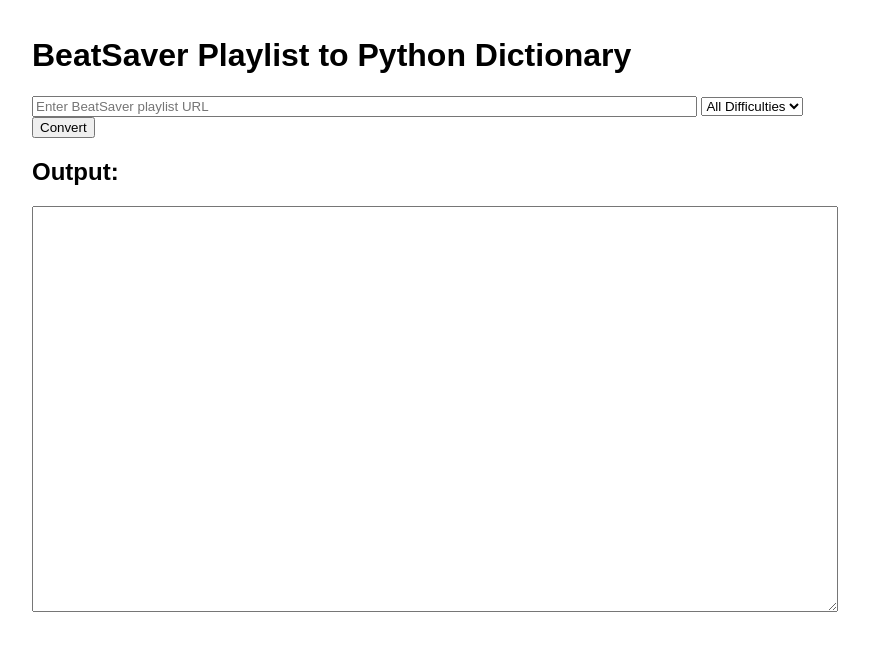
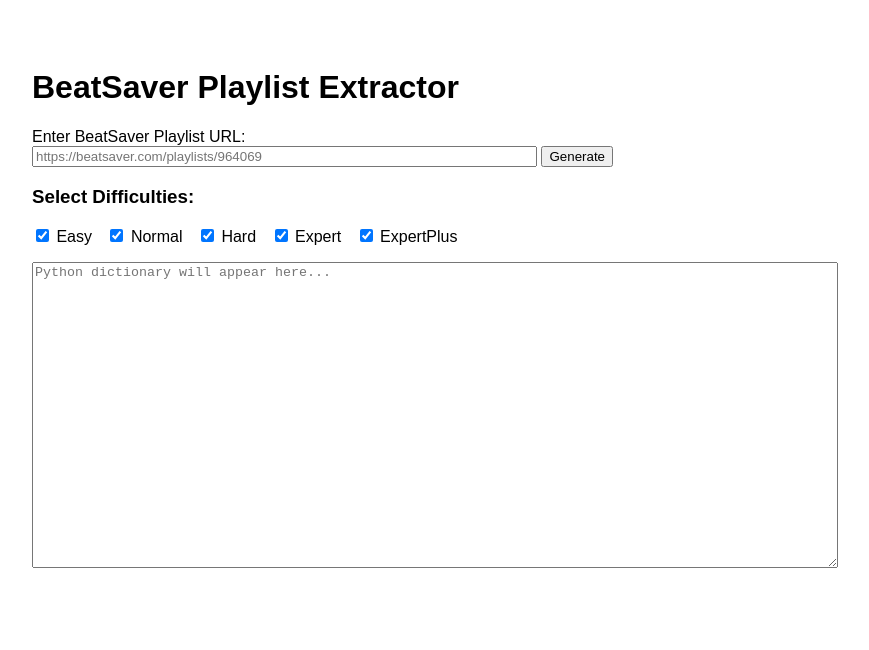
Before and after one commit to nJoyTJ/BSPlaylistext, a plain HTML site: page index.html in a window 1280 px wide. Shown: the whole page, without its empty margins (208-1077 px from the left). Drawn offline with Linux system fonts and the light colour scheme.

Commit message:
Update index.html

```diff
--- a/index.html
+++ b/index.html
@@ -1,122 +1,109 @@
 <!DOCTYPE html>
 <html lang="en">
 <head>
-  <meta charset="UTF-8">
-  <title>BeatSaver Playlist Parser</title>
+  <meta charset="UTF-8" />
+  <title>BeatSaver Playlist Extractor</title>
   <style>
-    body { font-family: Arial, sans-serif; max-width: 800px; margin: auto; padding: 1rem; }
-    textarea { width: 100%; height: 400px; font-family: monospace; }
+    body {
+      font-family: sans-serif;
+      max-width: 800px;
+      margin: 2rem auto;
+      padding: 1rem;
+    }
+    label {
+      margin-right: 10px;
+    }
+    textarea {
+      width: 100%;
+      height: 300px;
+      margin-top: 1rem;
+      font-family: monospace;
+    }
   </style>
 </head>
 <body>
-  <h1>BeatSaver Playlist to Python Dictionary</h1>
-  <input id="playlistUrl" type="text" placeholder="Enter BeatSaver playlist URL" size="80" />
+  <h1>BeatSaver Playlist Extractor</h1>
+  <label for="playlistUrl">Enter BeatSaver Playlist URL:</label><br>
+  <input type="text" id="playlistUrl" placeholder="https://beatsaver.com/playlists/964069" size="60" />
+  <button onclick="fetchPlaylist()">Generate</button>
 
-  <select id="difficultyFilter">
-  <option value="All">All Difficulties</option>
-  <option value="Easy">Easy</option>
-  <option value="Normal">Normal</option>
-  <option value="Hard">Hard</option>
-  <option value="Expert">Expert</option>
-  <option value="ExpertPlus">ExpertPlus</option>
-  </select>
+  <h3>Select Difficulties:</h3>
+  <div id="difficultyFilter">
+    <label><input type="checkbox" value="Easy" checked> Easy</label>
+    <label><input type="checkbox" value="Normal" checked> Normal</label>
+    <label><input type="checkbox" value="Hard" checked> Hard</label>
+    <label><input type="checkbox" value="Expert" checked> Expert</label>
+    <label><input type="checkbox" value="ExpertPlus" checked> ExpertPlus</label>
+  </div>
 
-  <button onclick="fetchPlaylist()">Convert</button>
-  <h2>Output:</h2>
-  <textarea id="output" readonly></textarea>
+  <textarea id="output" readonly placeholder="Python dictionary will appear here..."></textarea>
 
   <script>
-  async function fetchPlaylist() {
-    const input = document.getElementById("playlistUrl").value.trim();
-    const match = input.match(/\/playlists\/([^/]+)/);
-    if (!match) {
-      alert("Invalid URL");
-      return;
-    }
+    async function fetchPlaylist() {
+      const urlInput = document.getElementById('playlistUrl').value.trim();
+      const output = document.getElementById('output');
+      output.value = 'Fetching...';
 
-    const playlistId = match[1];
-    const outputBox = document.getElementById("output");
-    outputBox.value = "Loading...";
-
-    let page = 0;
-    let allMaps = [];
-    let playlistName = "";
-
-    try {
-      while (true) {
-        const apiUrl = `https://api.beatsaver.com/playlists/id/${playlistId}/${page}`;
-        const response = await fetch(apiUrl);
-        if (!response.ok) break;
-
-        const data = await response.json();
-        if (page === 0 && data.playlist?.name) {
-          playlistName = data.playlist.name;
-        }
-
-        const maps = data.maps || [];
-        if (maps.length === 0) break;
-
-        allMaps.push(...maps);
-        page++;
-      }
-
-      if (allMaps.length === 0) {
-        outputBox.value = "default_songs = {}";
+      const playlistIdMatch = urlInput.match(/playlists\/(\d+)/);
+      if (!playlistIdMatch) {
+        output.value = 'Invalid playlist URL.';
         return;
       }
 
-      const lines = ['default_songs = {'];
+      const playlistId = playlistIdMatch[1];
+      const selectedDifficulties = Array.from(document.querySelectorAll('#difficultyFilter input[type="checkbox"]'))
+        .filter(cb => cb.checked)
+        .map(cb => cb.value);
 
-      const selectedDifficulty = document.getElementById("difficultyFilter").value;
+      try {
+        const res = await fetch(`https://api.beatsaver.com/playlists/id/${playlistId}/0`);
+        const data = await res.json();
 
-      for (const mapEntry of allMaps) {
-        const map = mapEntry.map || {};
-        const metadata = map.metadata || {};
-        const songTitle = `${metadata.songAuthorName || "Unknown Artist"} - ${metadata.songName || "Unknown Title"}`;
-        const baseTitle = `[${playlistName || "Playlist"}] ${songTitle}`;
+        const songs = data.maps;
+        const songDict = {};
 
-        const versions = map.versions || [];
-        if (versions.length === 0) continue;
+        for (const song of songs) {
+          const map = song.map;
+          const version = map.versions[0];
+          const levelId = version.key;
+          const diffs = version.diffs;
 
-        const version = versions[0];
-        const levelid = version.key || map.id || "UNKNOWN";
-        const diffs = version.diffs || [];
+          for (const diff of diffs) {
+            if (!selectedDifficulties.includes(diff.difficulty)) continue;
 
-      for (const diffObj of diffs) {
-        const difficulty = diffObj.difficulty || "Unknown";
-        if (selectedDifficulty !== "All" && selectedDifficulty !== difficulty) continue;
+            const songName = `[${data.playlist.name}] ${map.metadata.songAuthorName} - ${map.metadata.songName}`;
+            songDict[songName] = {
+              levelid: levelId,
+              difficulty: difficultyToNumber(diff.difficulty),
+              characteristic: diff.characteristic
+            };
+          }
+        }
 
-        const difficultyMap = {
-          Easy: 1,
-          Normal: 2,
-          Hard: 3,
-          Expert: 4,
-          ExpertPlus: 5
-        };
-
-        const characteristic = diffObj.characteristic || "Standard";
-        const diffNumeric = difficultyMap[difficulty] || 0;
-
-        const fullTitle = `${baseTitle} [${difficulty}]`;
-
-        lines.push(`    "${fullTitle}": {`);
-        lines.push(`        "levelid": "${levelid}",`);
-        lines.push(`        "difficulty": ${diffNumeric},`);
-        lines.push(`        "characteristic": "${characteristic}"`);
-        lines.push(`    },`);
+        const formatted = formatPythonDict(songDict);
+        output.value = formatted;
+      } catch (err) {
+        output.value = 'Error fetching playlist data:\n' + err.message;
       }
     }
-}
 
-      lines.push("}");
-      outputBox.value = lines.join("\n");
+    function difficultyToNumber(difficulty) {
+      switch (difficulty) {
+        case 'Easy': return 1;
+        case 'Normal': return 2;
+        case 'Hard': return 3;
+        case 'Expert': return 4;
+        case 'ExpertPlus': return 5;
+        default: return 0;
+      }
+    }
 
-    } catch (err) {
-      console.error("Error:", err);
-      alert("Error fetching playlist data");
-      outputBox.value = "default_songs = {}";
+    function formatPythonDict(obj) {
+      const entries = Object.entries(obj).map(([k, v]) => {
+        return `    "${k}": {\n        "levelid": "${v.levelid}",\n        "difficulty": ${v.difficulty},\n        "characteristic": "${v.characteristic}"\n    }`;
+      });
+      return `default_songs = {\n${entries.join(',\n')}\n}`;
     }
-  }
   </script>
 </body>
 </html>
```
